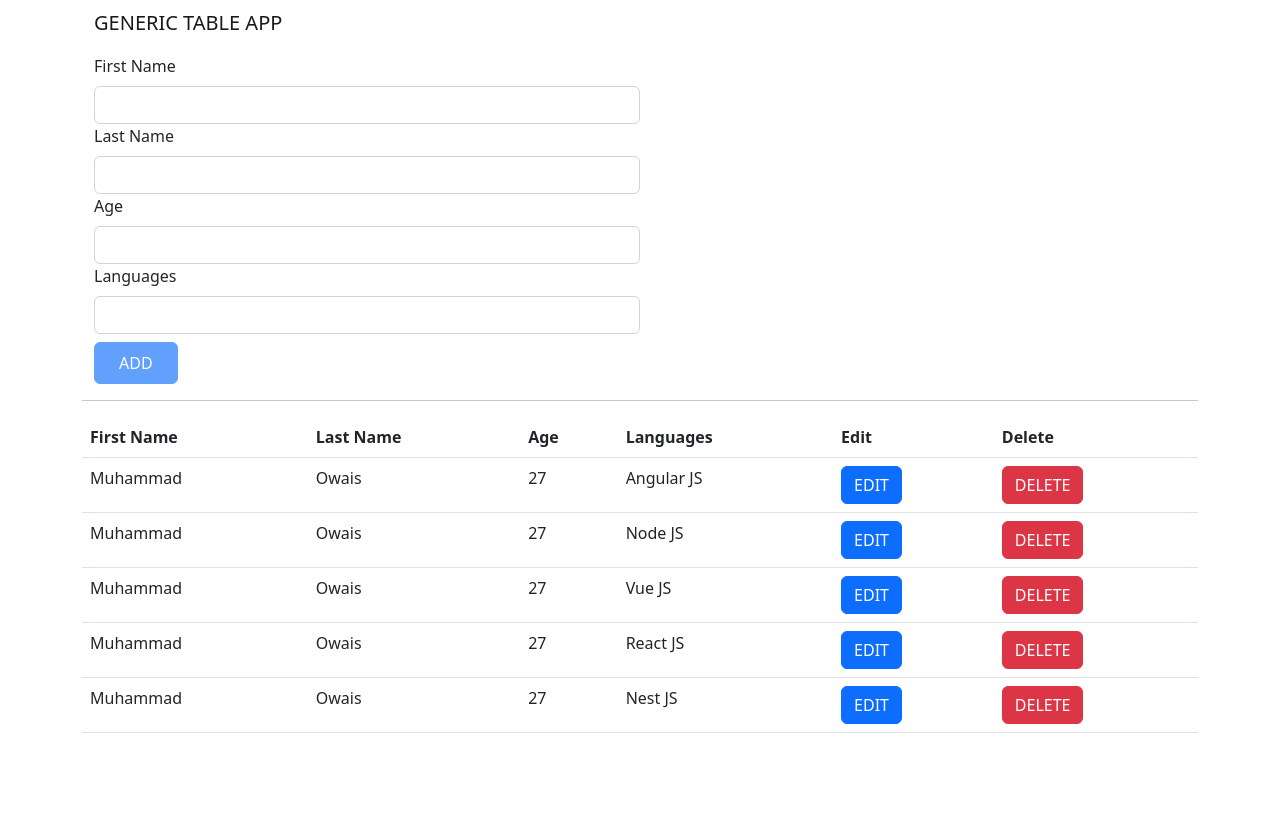
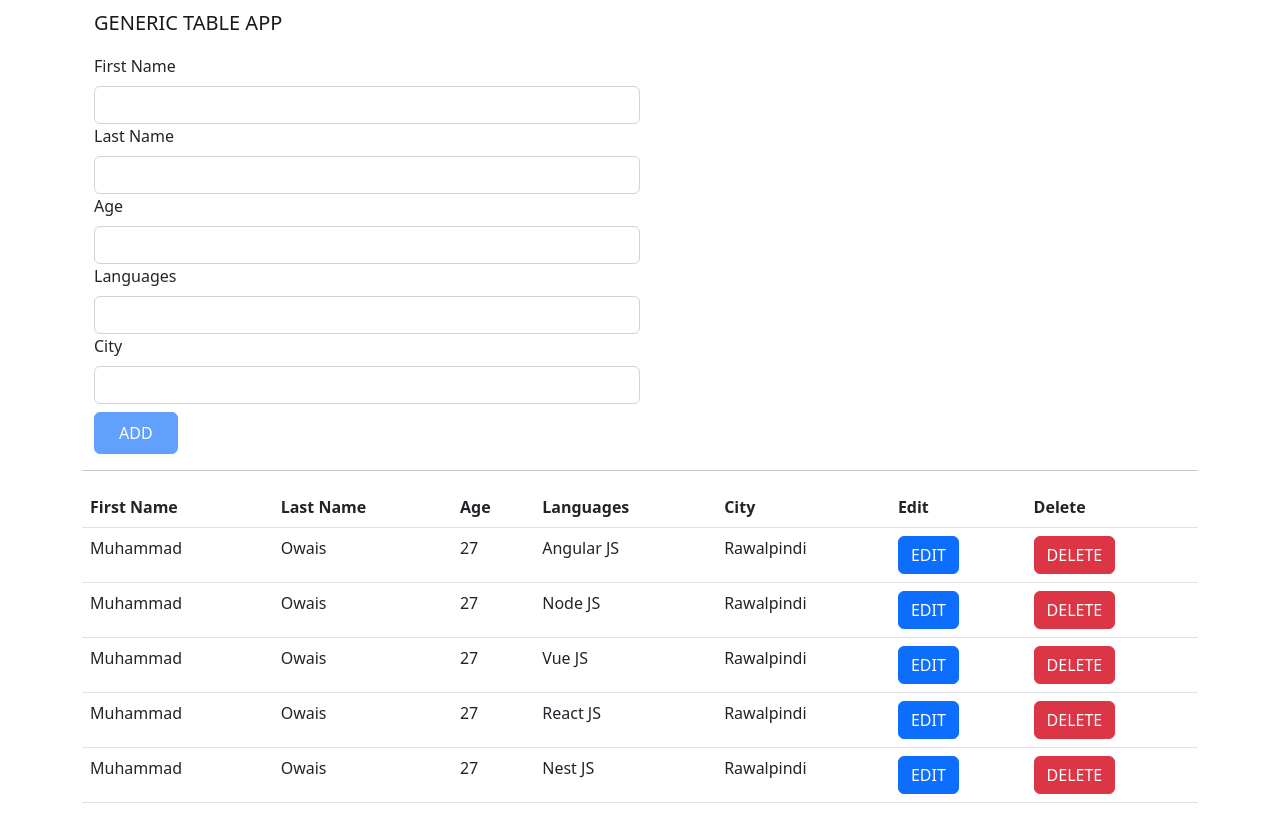
Before and after one commit to rahneverd/ng-generic-table-app, an Angular app: page / in a window 1280 px wide. Built offline with nearby package versions, Linux system fonts and the light colour scheme.

Commit message:
completed

```diff
--- a/src/app/data.service.ts
+++ b/src/app/data.service.ts
@@ -9,20 +9,22 @@ export class DataService {
     first_name : ['', [Validators.required, Validators.minLength(4)]],
     last_name: ['', [Validators.required, Validators.minLength(4)]],
     age: [, [Validators.min(2), Validators.required]],
-    languages: ['', [Validators.required, Validators.minLength(3)]]
+    languages: ['', [Validators.required, Validators.minLength(3)]],
+    city: ['', Validators.required]
   }
   keyArray= [
-    {key: "first_name", name: "First Name", type: "string"},
-    {key: "last_name", name: "Last Name", type: "string"},
+    {key: "first_name", name: "First Name", type: "text"},
+    {key: "last_name", name: "Last Name", type: "text"},
     {key: "age", name: "Age", type: "number"},
-    {key: "languages", name: "Languages", type: "string"}
+    {key: "languages", name: "Languages", type: "text"},
+    {key: "city", name: "City", type: "password"}
   ]
   dataArray= [
-    {first_name: "Muhammad", last_name: "Owais", age: 27, languages: "Angular JS"},
-    {last_name: "Owais", first_name: "Muhammad", age: 27, languages: "Node JS"},
-    {first_name: "Muhammad", age: 27, languages: "Vue JS", last_name: "Owais"},
-    {languages: "React JS", first_name: "Muhammad", last_name: "Owais", age: 27},
-    {first_name: "Muhammad", last_name: "Owais", age: 27, languages: "Nest JS"},
+    {city: "Rawalpindi", first_name: "Muhammad", last_name: "Owais", age: 27, languages: "Angular JS"},
+    {last_name: "Owais", city: "Rawalpindi", first_name: "Muhammad", age: 27, languages: "Node JS"},
+    {first_name: "Muhammad", age: 27, languages: "Vue JS",city: "Rawalpindi", last_name: "Owais"},
+    {languages: "React JS", first_name: "Muhammad", last_name: "Owais", age: 27,city: "Rawalpindi"},
+    {first_name: "Muhammad",city: "Rawalpindi", last_name: "Owais", age: 27, languages: "Nest JS"},
   ]
   constructor() { }
 }
```
